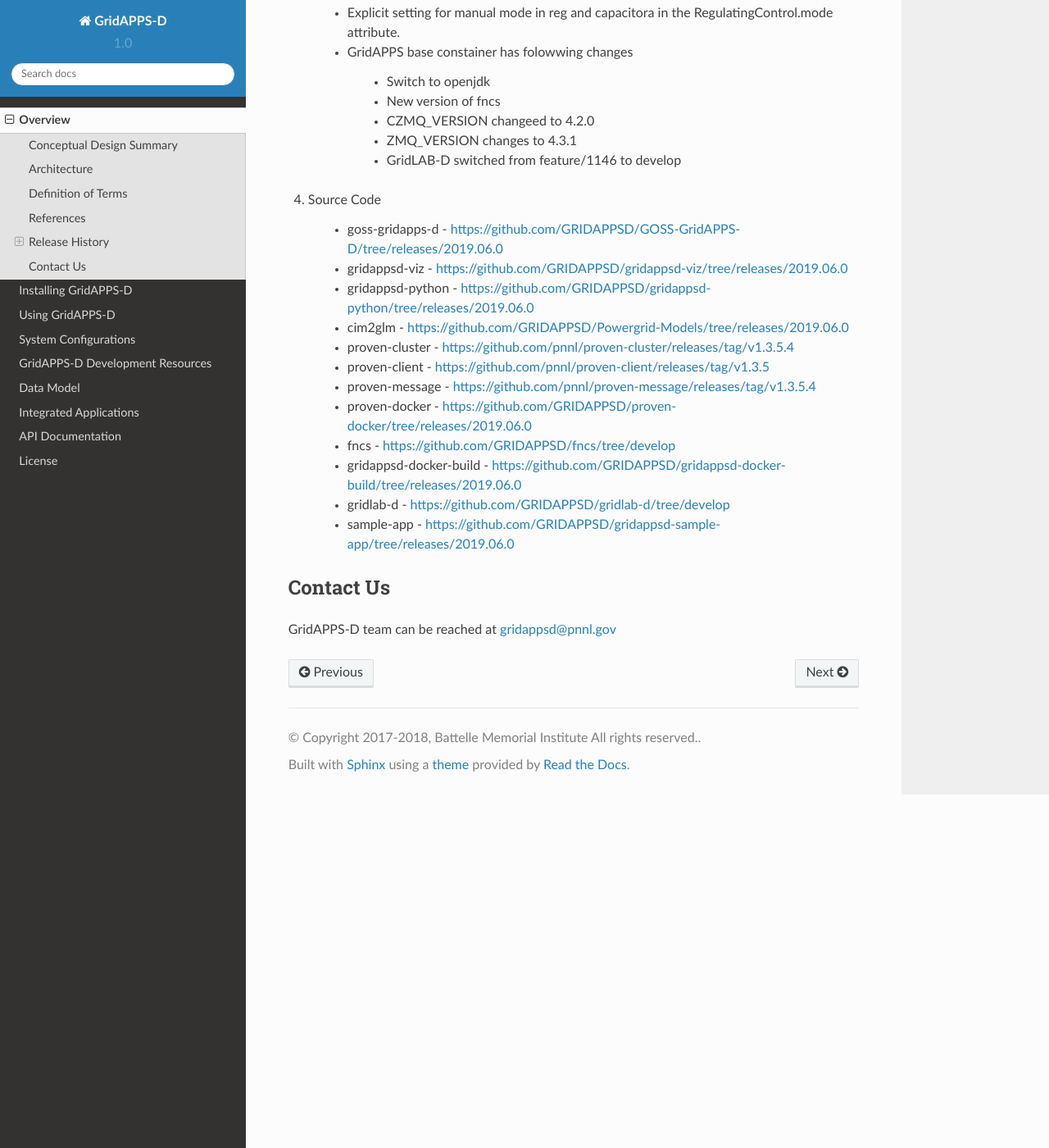
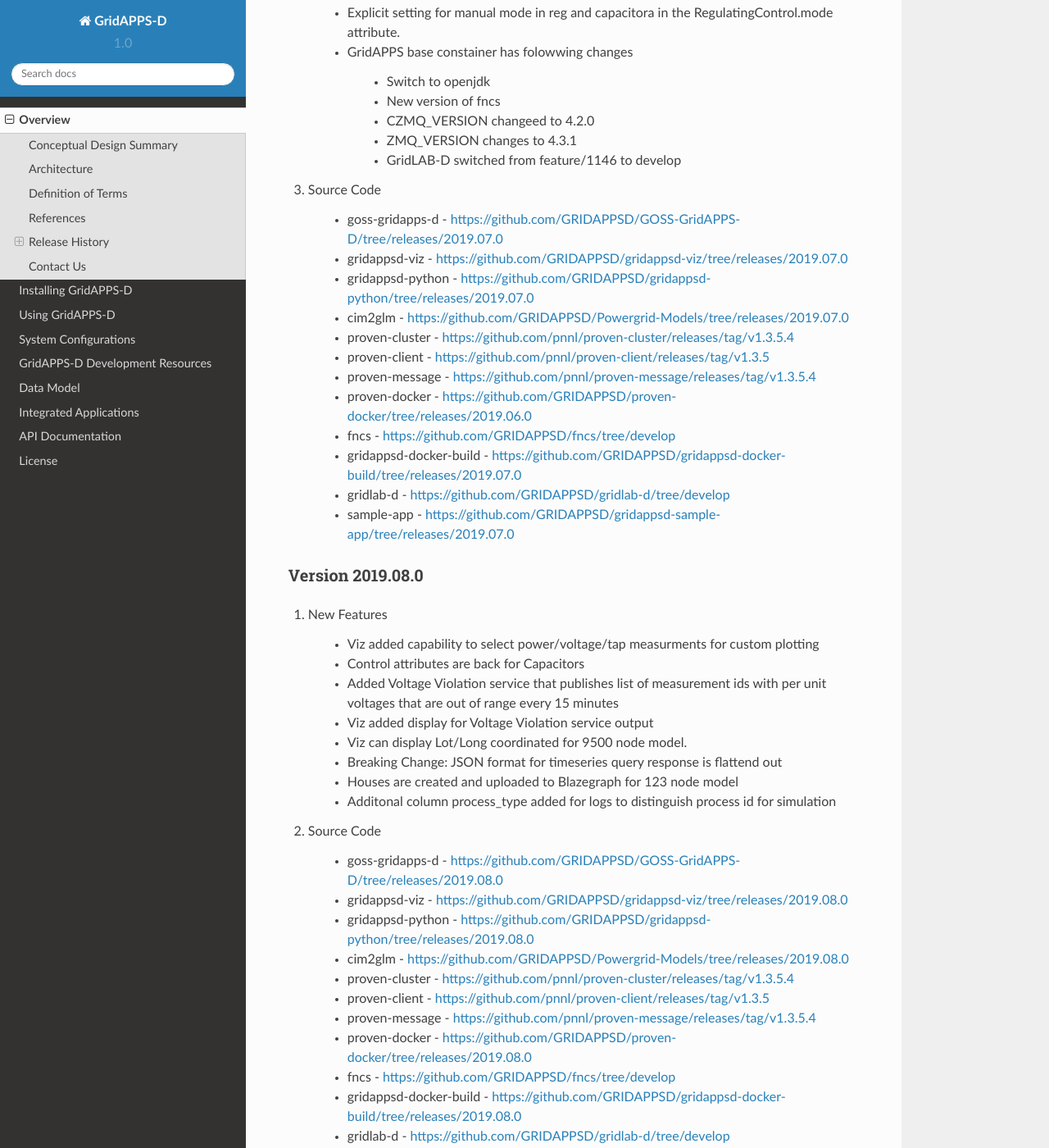
Before and after one commit to ericstephan/gridappsd-docs, a Sphinx documentation site: the page built from docs/source/overview/index.rst, in a window 1280 px wide and 1400 px high, scrolled down 13363 px. Shown: the whole window at 82% size. Built offline with Sphinx 7.4.7 and the Read the Docs theme 2.0.0, drawn with Linux system fonts in a browser that asks for light colours; some of the changed text lies outside the part shown.

Commit message:
release notes for 2019.08.0

```diff
--- a/docs/source/overview/version_history.rst
+++ b/docs/source/overview/version_history.rst
@@ -357,17 +357,48 @@
 		- GridLAB-D switched from feature/1146 to develop
 
 
-4. Source Code
+3. Source Code
 
-	- goss-gridapps-d - https://github.com/GRIDAPPSD/GOSS-GridAPPS-D/tree/releases/2019.06.0
-	- gridappsd-viz - https://github.com/GRIDAPPSD/gridappsd-viz/tree/releases/2019.06.0
-	- gridappsd-python - https://github.com/GRIDAPPSD/gridappsd-python/tree/releases/2019.06.0
-	- cim2glm - https://github.com/GRIDAPPSD/Powergrid-Models/tree/releases/2019.06.0
+	- goss-gridapps-d - https://github.com/GRIDAPPSD/GOSS-GridAPPS-D/tree/releases/2019.07.0
+	- gridappsd-viz - https://github.com/GRIDAPPSD/gridappsd-viz/tree/releases/2019.07.0
+	- gridappsd-python - https://github.com/GRIDAPPSD/gridappsd-python/tree/releases/2019.07.0
+	- cim2glm - https://github.com/GRIDAPPSD/Powergrid-Models/tree/releases/2019.07.0
 	- proven-cluster - https://github.com/pnnl/proven-cluster/releases/tag/v1.3.5.4
 	- proven-client - https://github.com/pnnl/proven-client/releases/tag/v1.3.5
 	- proven-message - https://github.com/pnnl/proven-message/releases/tag/v1.3.5.4
 	- proven-docker - https://github.com/GRIDAPPSD/proven-docker/tree/releases/2019.06.0
 	- fncs - https://github.com/GRIDAPPSD/fncs/tree/develop
-	- gridappsd-docker-build - https://github.com/GRIDAPPSD/gridappsd-docker-build/tree/releases/2019.06.0
+	- gridappsd-docker-build - https://github.com/GRIDAPPSD/gridappsd-docker-build/tree/releases/2019.07.0
 	- gridlab-d - https://github.com/GRIDAPPSD/gridlab-d/tree/develop
-	- sample-app - https://github.com/GRIDAPPSD/gridappsd-sample-app/tree/releases/2019.06.0
+	- sample-app - https://github.com/GRIDAPPSD/gridappsd-sample-app/tree/releases/2019.07.0
+
+
+Version 2019.08.0
+^^^^^^^^^^^^^^^^^
+
+
+1. New Features
+
+	- Viz added capability to select power/voltage/tap measurments for custom plotting
+	- Control attributes are back for Capacitors
+	- Added Voltage Violation service that publishes list of measurement ids with per unit voltages that are out of range every 15 minutes
+	- Viz added display for Voltage Violation service output
+	- Viz can display Lot/Long coordinated for 9500 node model.
+	- Breaking Change: JSON format for timeseries query response is flattend out
+	- Houses are created and uploaded to Blazegraph for 123 node model
+	- Additonal column process_type added for logs to distinguish process id for simulation
+
+2. Source Code
+
+	- goss-gridapps-d - https://github.com/GRIDAPPSD/GOSS-GridAPPS-D/tree/releases/2019.08.0
+	- gridappsd-viz - https://github.com/GRIDAPPSD/gridappsd-viz/tree/releases/2019.08.0
+	- gridappsd-python - https://github.com/GRIDAPPSD/gridappsd-python/tree/releases/2019.08.0
+	- cim2glm - https://github.com/GRIDAPPSD/Powergrid-Models/tree/releases/2019.08.0
+	- proven-cluster - https://github.com/pnnl/proven-cluster/releases/tag/v1.3.5.4
+	- proven-client - https://github.com/pnnl/proven-client/releases/tag/v1.3.5
+	- proven-message - https://github.com/pnnl/proven-message/releases/tag/v1.3.5.4
+	- proven-docker - https://github.com/GRIDAPPSD/proven-docker/tree/releases/2019.08.0
+	- fncs - https://github.com/GRIDAPPSD/fncs/tree/develop
+	- gridappsd-docker-build - https://github.com/GRIDAPPSD/gridappsd-docker-build/tree/releases/2019.08.0
+	- gridlab-d - https://github.com/GRIDAPPSD/gridlab-d/tree/develop
+	- sample-app - https://github.com/GRIDAPPSD/gridappsd-sample-app/tree/releases/2019.08.0
```
